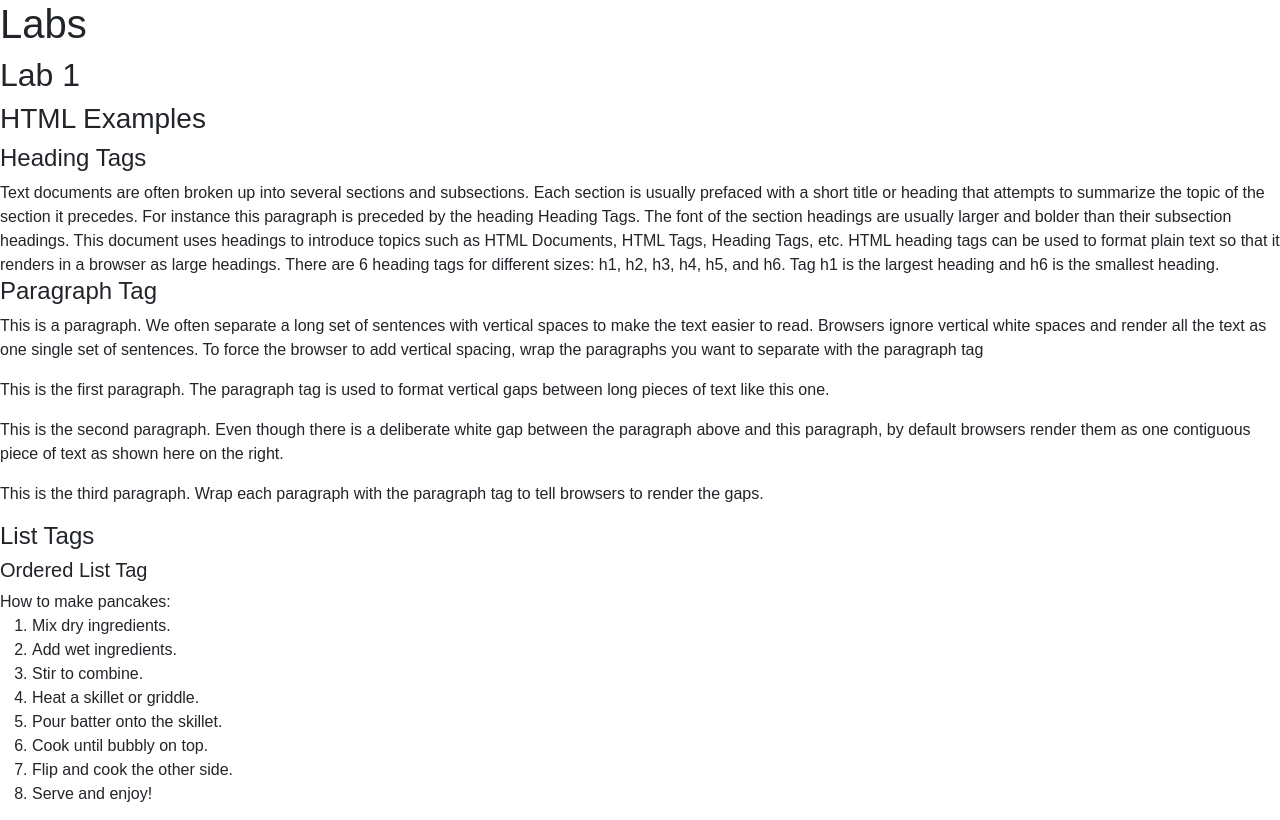
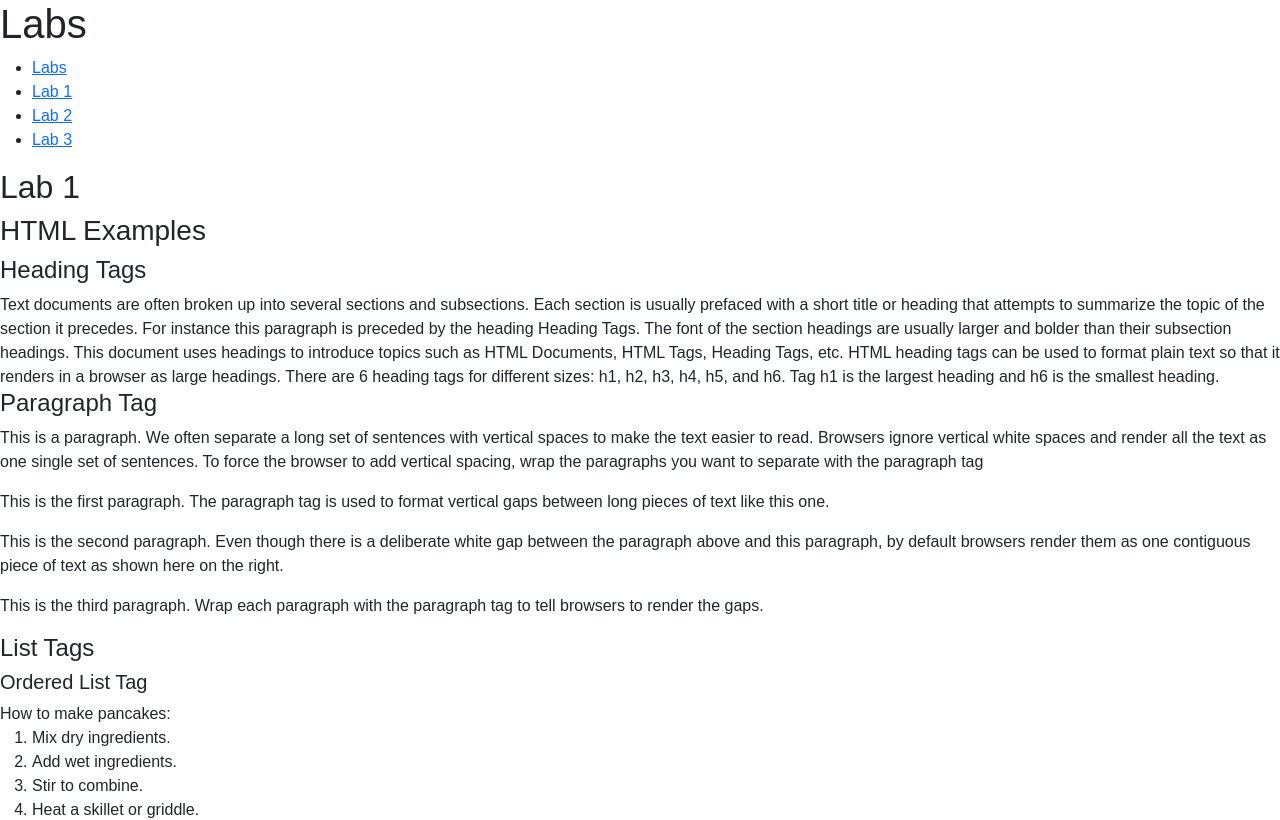
Before and after one commit to Tommytian993/coursework-cs4530, a React (Create React App) app: page /#/Labs/Lab1 in a window 1280 px wide. Shown: the top 820 px of the page. Built offline with nearby package versions, Linux system fonts and the light colour scheme.

Commit message:
feat(labs): complete Lab1 and implement navigation structure
- Add GitHub repository link to Anchor tag section
- Create Lab2 and Lab3 placeholder components
- Implement TOC component with navigation links
- Update Labs component with React Router navigation
- Add Routes for Lab1, Lab2, and Lab3

```diff
--- a/src/Labs/Lab1/index.tsx
+++ b/src/Labs/Lab1/index.tsx
@@ -316,8 +316,18 @@
       <div id="wd-anchors">
         <h4>Anchor tag</h4>
         Please
-        <a id="wd-lipsum" href="https://www.lipsum.com">click here</a>
-        to get dummy text<br/>
+        <a id="wd-lipsum" href="https://www.lipsum.com">
+          click here
+        </a>
+        to get dummy text
+        <br />
+        <a
+          id="wd-github"
+          href="https://github.com/Tommytian993/coursework-cs4530"
+        >
+          GitHub Repository
+        </a>
+        <br />
       </div>
     </div>
   );
--- /dev/null
+++ b/src/Labs/Lab2/index.tsx
@@ -0,0 +1,7 @@
+export default function Lab2() {
+  return (
+    <div>
+      <h2>Lab 2</h2>
+    </div>
+  );
+}
--- /dev/null
+++ b/src/Labs/Lab3/index.tsx
@@ -0,0 +1,7 @@
+export default function Lab3() {
+  return (
+    <div>
+      <h2>Lab 3</h2>
+    </div>
+  );
+}
--- /dev/null
+++ b/src/Labs/TOC.tsx
@@ -0,0 +1,12 @@
+import { Link } from "react-router-dom";
+
+export default function TOC() {
+  return (
+    <ul>
+      <li><Link to="/Labs">Labs</Link></li>
+      <li><Link to="/Labs/Lab1">Lab 1</Link></li>
+      <li><Link to="/Labs/Lab2">Lab 2</Link></li>
+      <li><Link to="/Labs/Lab3">Lab 3</Link></li>
+    </ul>
+  );
+}
--- a/src/Labs/index.tsx
+++ b/src/Labs/index.tsx
@@ -1,10 +1,20 @@
 import Lab1 from "./Lab1";
+import { Route, Routes, Navigate } from "react-router-dom";
+import TOC from "./TOC";
+import Lab2 from "./Lab2";
+import Lab3 from "./Lab3";
 
 export default function Labs() {
   return (
     <div id="wd-labs">
       <h1>Labs</h1>
-      <Lab1 />
+      <TOC />
+      <Routes>
+        <Route path="/" element={<Navigate to="Lab1" />} />
+        <Route path="Lab1" element={<Lab1 />} />
+        <Route path="Lab2" element={<Lab2 />} />
+        <Route path="Lab3" element={<Lab3 />} />
+      </Routes>
     </div>
   );
 }
```
